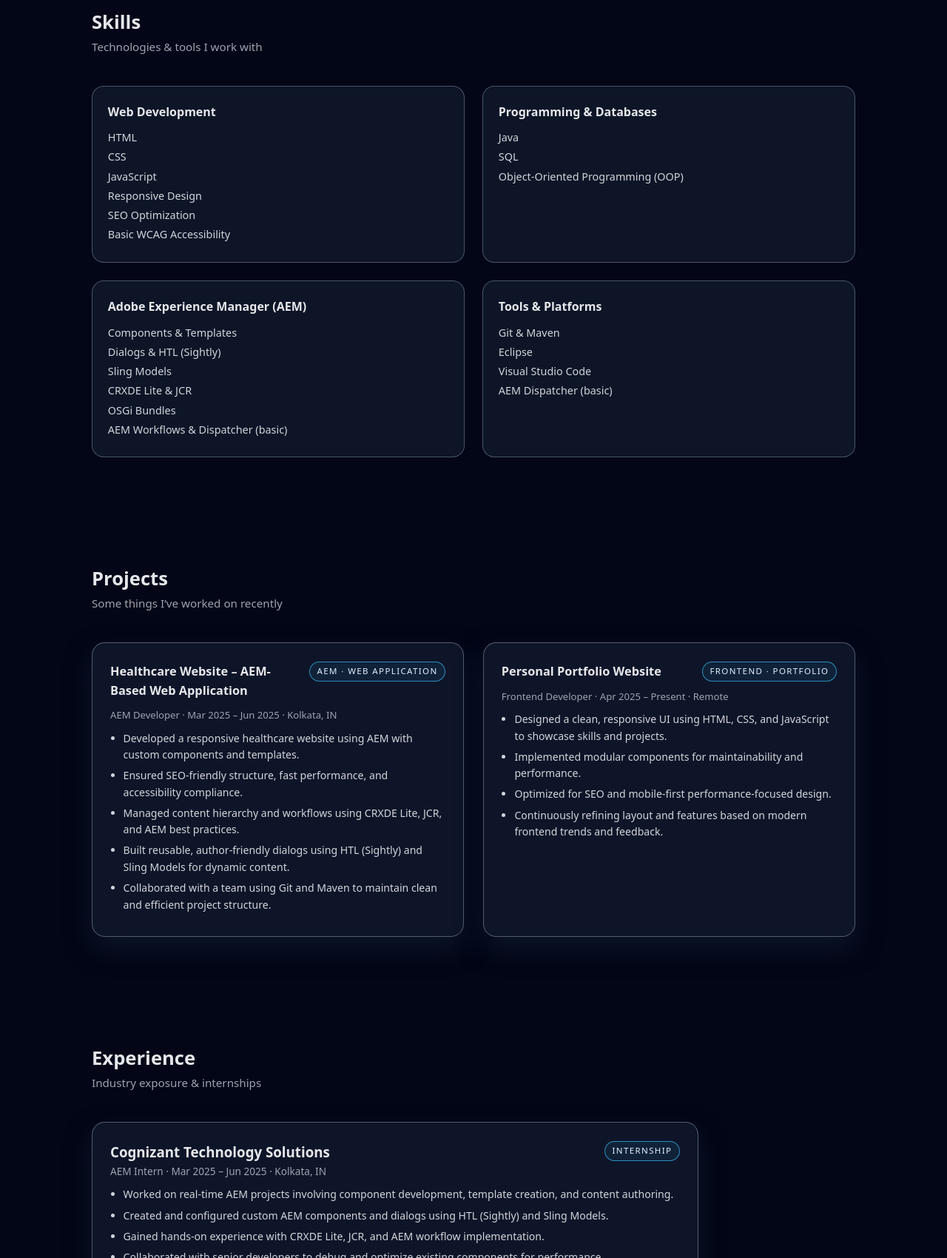
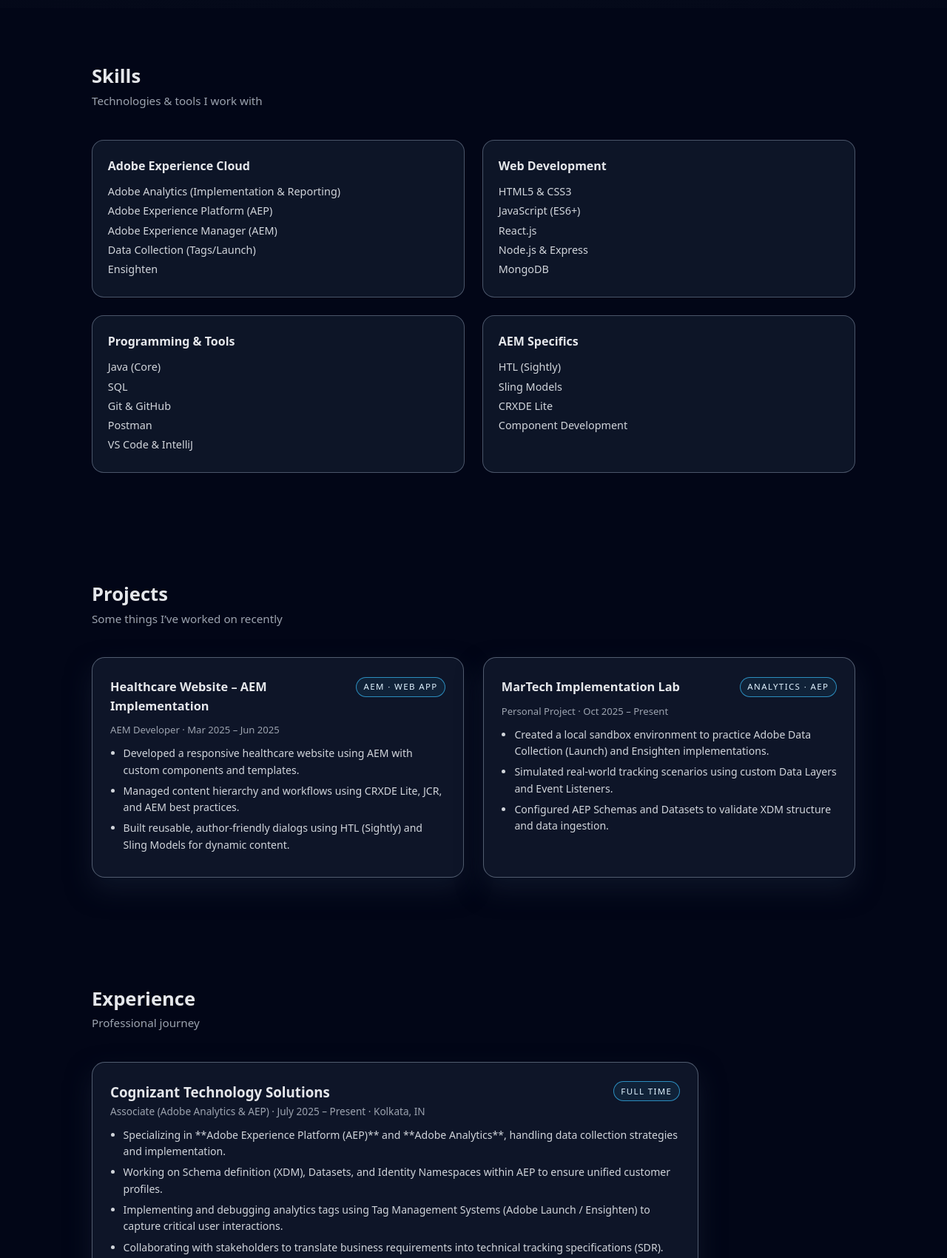
Before and after one commit to gauravcs2025/portfolio-website, a plain HTML site: page index.html in a window 1280 px wide. Shown: the part 1100-2800 px from the top of the page at 74% size. Drawn offline with Linux system fonts and the light colour scheme.

Commit message:
Revise portfolio content and update developer role
Updated portfolio details to reflect a transition from Frontend Developer & AEM Developer to Full Stack & MarTech Developer. Enhanced descriptions of skills, projects, and experience to align with current role and expertise in Adobe Experience Cloud.

```diff
--- a/index.html
+++ b/index.html
@@ -7,7 +7,7 @@
     <link rel="stylesheet" href="style.css" />
     <meta
       name="description"
-      content="Portfolio of Gaurav Singh - Frontend Developer & AEM Developer"
+      content="Portfolio of Gaurav Singh - Full Stack & MarTech Developer"
     />
   </head>
   <body>
@@ -28,15 +28,19 @@
     </header>
 
     <main>
-      <!-- Hero -->
       <section id="home" class="hero">
         <div class="container hero-content">
           <div class="hero-text">
-            <p class="hero-tagline">Frontend Developer & AEM Developer</p>
+            <p class="hero-tagline">
+              Full Stack & MarTech Developer | MERN Stack, Adobe Experience
+              Platform (AEP) & Analytics
+            </p>
             <h1>Hi, I’m <span>Gaurav Singh</span></h1>
             <p class="hero-subtitle">
-              I build clean, responsive, and accessible web experiences using
-              HTML, CSS, JavaScript, and Adobe Experience Manager (AEM).
+              I bridge the gap between code and data. A Full Stack Web Developer
+              specialized in the Adobe Experience Cloud (AEP, Analytics, AEM). I
+              build robust web applications and implement advanced data
+              strategies to drive digital experiences.
             </p>
             <div class="hero-actions">
               <a href="#projects" class="btn primary">View Projects</a>
@@ -47,25 +51,26 @@
               <span>🎓 B.Tech CSE, Galgotias University (2021–2025)</span>
             </div>
           </div>
+
           <div class="hero-card">
             <div class="hero-card-inner">
-              <p class="hero-role">AEM Intern · Frontend Developer</p>
+              <p class="hero-role">Adobe Analytics & AEP Developer</p>
               <p class="hero-highlight">
-                Experience with AEM components, HTL (Sightly), Sling Models,
-                CRXDE Lite, and modern frontend best practices.
+                Currently working at Cognizant, implementing data strategies
+                using Adobe Experience Platform (AEP) and Adobe Analytics to
+                drive business insights.
               </p>
               <div class="hero-pill-row">
-                <span class="pill">HTML</span>
-                <span class="pill">CSS</span>
+                <span class="pill">Adobe Analytics</span>
+                <span class="pill">AEP</span>
                 <span class="pill">JavaScript</span>
-                <span class="pill">AEM</span>
+                <span class="pill">React</span>
               </div>
             </div>
           </div>
         </div>
       </section>
 
-      <!-- About -->
       <section id="about" class="section">
         <div class="container section-content">
           <div class="section-header">
@@ -75,16 +80,16 @@
           <div class="about-grid">
             <div>
               <p>
-                I’m a Computer Science and Engineering undergraduate with
-                hands-on experience building responsive web applications and
-                AEM-based solutions. I enjoy creating user-friendly interfaces,
-                optimizing performance, and following best practices for
-                maintainable code.
+                I’m a Computer Science and Engineering graduate with a
+                specialized focus on Marketing Technology (MarTech). I combine
+                core development skills with enterprise data solutions.
               </p>
               <p>
-                I’m particularly interested in frontend development, Adobe
-                Experience Manager, and continuously improving my skills through
-                real-world projects and collaboration.
+                Currently, I work extensively with the
+                <strong>Adobe Experience Cloud</strong>, helping brands optimize
+                their data collection and analysis. Beyond work, I am passionate
+                about the MERN stack and continuously learning modern web
+                technologies.
               </p>
             </div>
             <div>
@@ -115,7 +120,6 @@
         </div>
       </section>
 
-      <!-- Skills -->
       <section id="skills" class="section section-alt">
         <div class="container section-content">
           <div class="section-header">
@@ -124,49 +128,48 @@
           </div>
           <div class="skills-grid">
             <div class="skill-card">
-              <h3>Web Development</h3>
+              <h3>Adobe Experience Cloud</h3>
               <ul>
-                <li>HTML</li>
-                <li>CSS</li>
-                <li>JavaScript</li>
-                <li>Responsive Design</li>
-                <li>SEO Optimization</li>
-                <li>Basic WCAG Accessibility</li>
+                <li>Adobe Analytics (Implementation & Reporting)</li>
+                <li>Adobe Experience Platform (AEP)</li>
+                <li>Adobe Experience Manager (AEM)</li>
+                <li>Data Collection (Tags/Launch)</li>
+                <li>Ensighten</li>
               </ul>
             </div>
             <div class="skill-card">
-              <h3>Programming & Databases</h3>
+              <h3>Web Development</h3>
               <ul>
-                <li>Java</li>
-                <li>SQL</li>
-                <li>Object-Oriented Programming (OOP)</li>
+                <li>HTML5 & CSS3</li>
+                <li>JavaScript (ES6+)</li>
+                <li>React.js</li>
+                <li>Node.js & Express</li>
+                <li>MongoDB</li>
               </ul>
             </div>
             <div class="skill-card">
-              <h3>Adobe Experience Manager (AEM)</h3>
+              <h3>Programming & Tools</h3>
               <ul>
-                <li>Components & Templates</li>
-                <li>Dialogs & HTL (Sightly)</li>
-                <li>Sling Models</li>
-                <li>CRXDE Lite & JCR</li>
-                <li>OSGi Bundles</li>
-                <li>AEM Workflows & Dispatcher (basic)</li>
+                <li>Java (Core)</li>
+                <li>SQL</li>
+                <li>Git & GitHub</li>
+                <li>Postman</li>
+                <li>VS Code & IntelliJ</li>
               </ul>
             </div>
             <div class="skill-card">
-              <h3>Tools & Platforms</h3>
+              <h3>AEM Specifics</h3>
               <ul>
-                <li>Git & Maven</li>
-                <li>Eclipse</li>
-                <li>Visual Studio Code</li>
-                <li>AEM Dispatcher (basic)</li>
+                <li>HTL (Sightly)</li>
+                <li>Sling Models</li>
+                <li>CRXDE Lite</li>
+                <li>Component Development</li>
               </ul>
             </div>
           </div>
         </div>
       </section>
 
-      <!-- Projects -->
       <section id="projects" class="section">
         <div class="container section-content">
           <div class="section-header">
@@ -176,20 +179,14 @@
           <div class="card-grid">
             <article class="card">
               <div class="card-header">
-                <h3>Healthcare Website – AEM-Based Web Application</h3>
-                <span class="badge">AEM · Web Application</span>
+                <h3>Healthcare Website – AEM Implementation</h3>
+                <span class="badge">AEM · Web App</span>
               </div>
-              <p class="card-meta">
-                AEM Developer · Mar 2025 – Jun 2025 · Kolkata, IN
-              </p>
+              <p class="card-meta">AEM Developer · Mar 2025 – Jun 2025</p>
               <ul class="card-list">
                 <li>
                   Developed a responsive healthcare website using AEM with
                   custom components and templates.
-                </li>
-                <li>
-                  Ensured SEO-friendly structure, fast performance, and
-                  accessibility compliance.
                 </li>
                 <li>
                   Managed content hierarchy and workflows using CRXDE Lite, JCR,
@@ -199,36 +196,27 @@
                   Built reusable, author-friendly dialogs using HTL (Sightly)
                   and Sling Models for dynamic content.
                 </li>
-                <li>
-                  Collaborated with a team using Git and Maven to maintain clean
-                  and efficient project structure.
-                </li>
               </ul>
             </article>
 
             <article class="card">
               <div class="card-header">
-                <h3>Personal Portfolio Website</h3>
-                <span class="badge">Frontend · Portfolio</span>
+                <h3>MarTech Implementation Lab</h3>
+                <span class="badge">Analytics · AEP</span>
               </div>
-              <p class="card-meta">
-                Frontend Developer · Apr 2025 – Present · Remote
-              </p>
+              <p class="card-meta">Personal Project · Oct 2025 – Present</p>
               <ul class="card-list">
                 <li>
-                  Designed a clean, responsive UI using HTML, CSS, and
-                  JavaScript to showcase skills and projects.
+                  Created a local sandbox environment to practice Adobe Data
+                  Collection (Launch) and Ensighten implementations.
                 </li>
                 <li>
-                  Implemented modular components for maintainability and
-                  performance.
+                  Simulated real-world tracking scenarios using custom Data
+                  Layers and Event Listeners.
                 </li>
                 <li>
-                  Optimized for SEO and mobile-first performance-focused design.
-                </li>
-                <li>
-                  Continuously refining layout and features based on modern
-                  frontend trends and feedback.
+                  Configured AEP Schemas and Datasets to validate XDM structure
+                  and data ingestion.
                 </li>
               </ul>
             </article>
@@ -236,14 +224,47 @@
         </div>
       </section>
 
-      <!-- Experience -->
       <section id="experience" class="section section-alt">
         <div class="container section-content">
           <div class="section-header">
             <h2>Experience</h2>
-            <p>Industry exposure & internships</p>
+            <p>Professional journey</p>
           </div>
+
           <div class="card experience-card">
+            <div class="exp-header">
+              <div>
+                <h3>Cognizant Technology Solutions</h3>
+                <p class="exp-role">
+                  Associate (Adobe Analytics & AEP) · July 2025 – Present ·
+                  Kolkata, IN
+                </p>
+              </div>
+              <span class="badge">Full Time</span>
+            </div>
+            <ul class="card-list">
+              <li>
+                Specializing in **Adobe Experience Platform (AEP)** and **Adobe
+                Analytics**, handling data collection strategies and
+                implementation.
+              </li>
+              <li>
+                Working on Schema definition (XDM), Datasets, and Identity
+                Namespaces within AEP to ensure unified customer profiles.
+              </li>
+              <li>
+                Implementing and debugging analytics tags using Tag Management
+                Systems (Adobe Launch / Ensighten) to capture critical user
+                interactions.
+              </li>
+              <li>
+                Collaborating with stakeholders to translate business
+                requirements into technical tracking specifications (SDR).
+              </li>
+            </ul>
+          </div>
+
+          <div class="card experience-card" style="margin-top: 2rem">
             <div class="exp-header">
               <div>
                 <h3>Cognizant Technology Solutions</h3>
@@ -263,23 +284,13 @@
                 HTL (Sightly) and Sling Models.
               </li>
               <li>
-                Gained hands-on experience with CRXDE Lite, JCR, and AEM
-                workflow implementation.
-              </li>
-              <li>
                 Collaborated with senior developers to debug and optimize
                 existing components for performance.
-              </li>
-              <li>
-                Followed enterprise-level AEM best practices including client
-                libraries and dispatcher rules.
               </li>
             </ul>
           </div>
         </div>
       </section>
-
-      <!-- Contact -->
       <section id="contact" class="section">
         <div class="container section-content">
           <div class="section-header">
@@ -289,8 +300,8 @@
           <div class="contact-grid">
             <div>
               <p>
-                I’m open to internship opportunities, entry-level roles, and
-                collaborative projects in frontend development and AEM.
+                I’m open to discussing opportunities in MarTech, Web
+                Development, and Data Analytics.
               </p>
               <p>
                 The best way to reach me is via email or LinkedIn. I’ll try to
@@ -330,7 +341,6 @@
       </div>
     </footer>
 
-    <!-- Optional: year fallback without JS -->
     <noscript>
       <style>
         #year::after {
@@ -338,5 +348,10 @@
         }
       </style>
     </noscript>
+
+    <script>
+      // Simple script to set the current year
+      document.getElementById("year").textContent = new Date().getFullYear();
+    </script>
   </body>
 </html>
```
